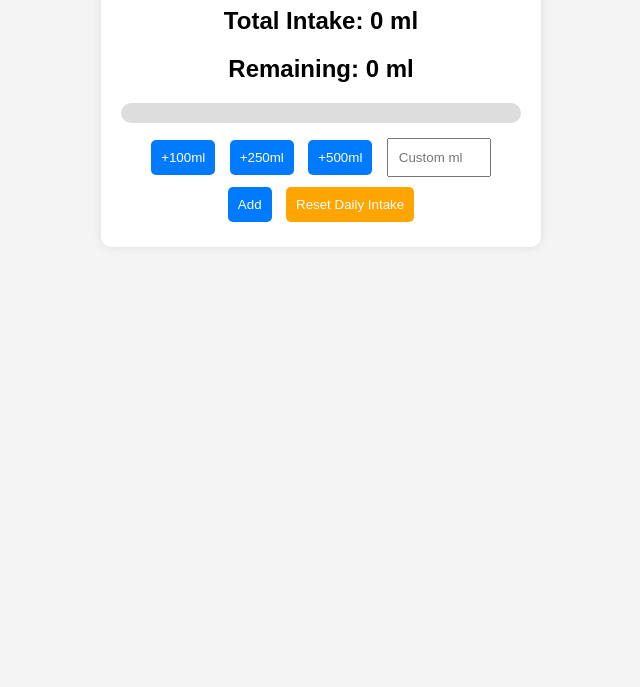
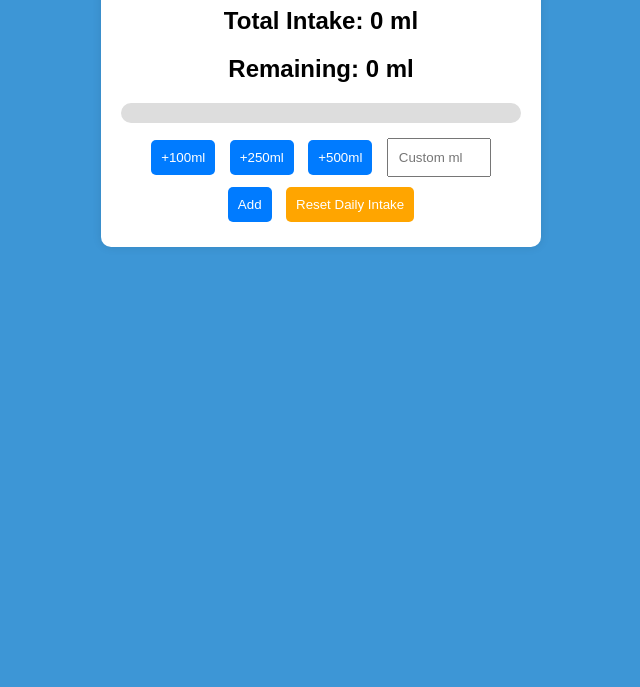
Before and after one commit to kveer007/newWTv2, a plain HTML site: page index.html in a window 1280 px wide. Shown: the part 113-800 px from the top of the page, without its empty margins (319-959 px from the left). Drawn offline with Linux system fonts and the light colour scheme.

Commit message:
Update styles.css

```diff
--- a/styles.css
+++ b/styles.css
@@ -1,7 +1,7 @@
 body {
     font-family: Arial, sans-serif;
     text-align: center;
-    background-color: #f4f4f4;
+    background-color: #3d96d6;
     margin: 0;
     padding: 20px;
 }
```
